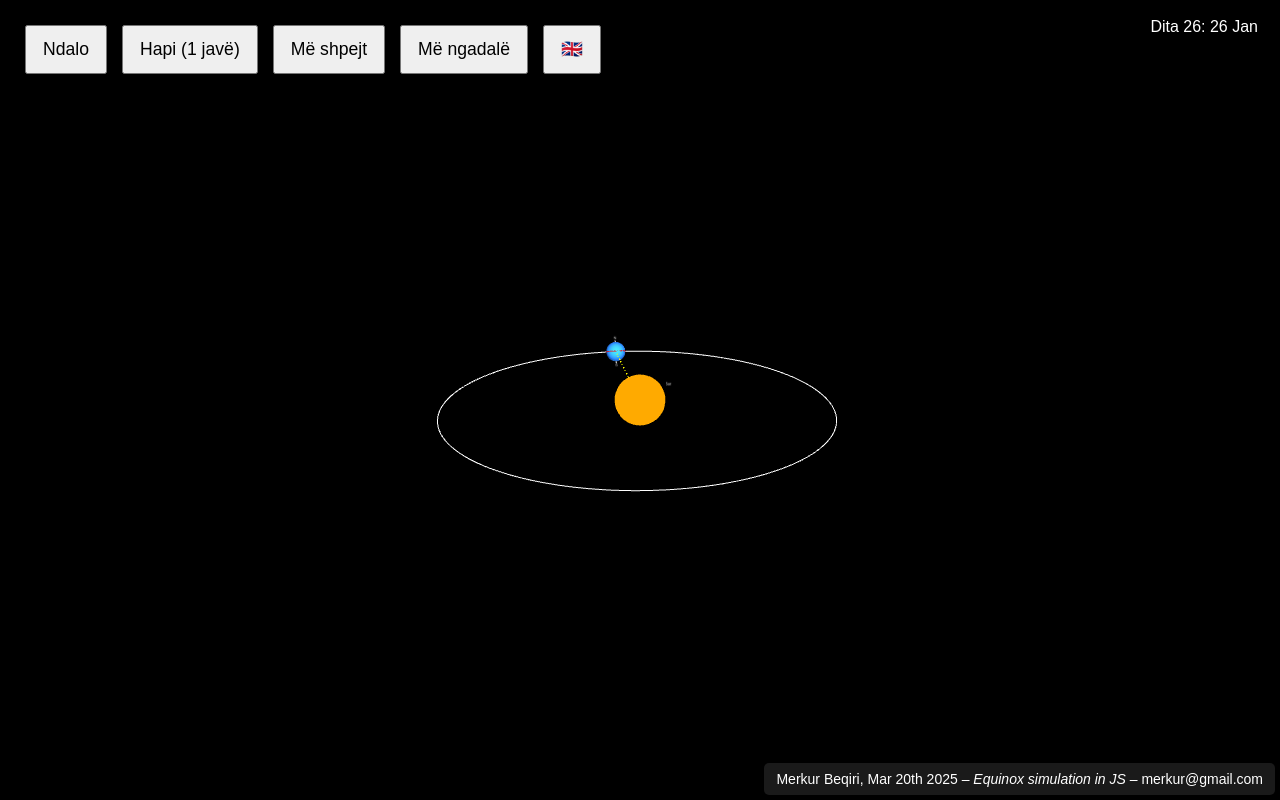
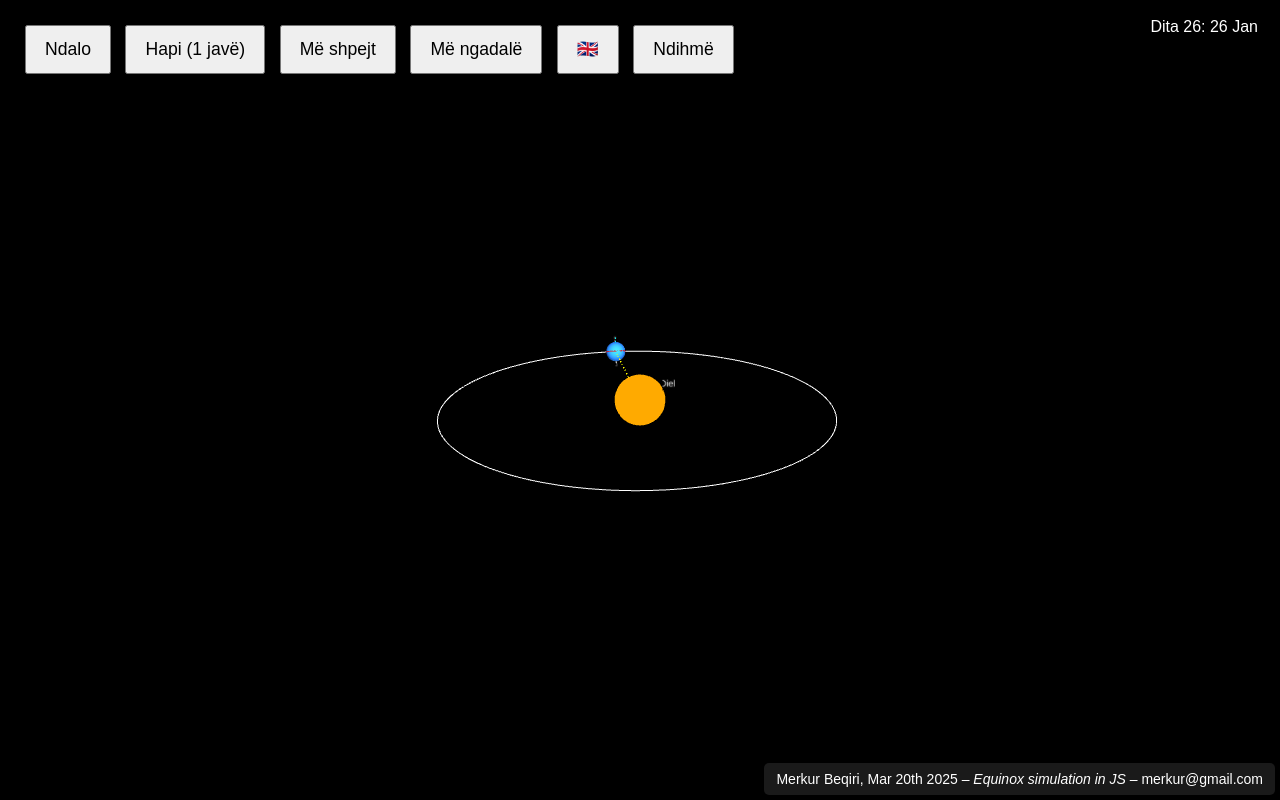
Before and after one commit to merkuri/equinox, a plain HTML site: page index.html in a window 1280 px wide. Drawn offline with nearby package versions, Linux system fonts and the light colour scheme; animation ran at ten frames a second.

Commit message:
Update index.html

```diff
--- a/index.html
+++ b/index.html
@@ -3,7 +3,7 @@
 <head>
   <meta name="viewport" content="width=device-width, initial-scale=1.0" />
   <meta charset="UTF-8" />
-  <title>3D Equinox Simulation (Ellipse Trail, Smaller Sun Label, Friendly Font)</title>
+  <title>3D Equinox Simulation (with Reference Axis & Help)</title>
   <script src="https://cdnjs.cloudflare.com/ajax/libs/three.js/r128/three.min.js"></script>
   <script src="https://cdn.jsdelivr.net/npm/three@0.128.0/examples/js/controls/OrbitControls.js"></script>
   <style>
@@ -21,11 +21,11 @@
       border-radius: 5px;
       z-index: 10;
       font-family: Arial, sans-serif;
-      font-size: 18px;
+      font-size: 16px;
     }
     button {
       margin: 5px;
-      padding: 12px 16px;
+      padding: 12px 18px;
       font-size: 1.1rem;
       cursor: pointer;
       font-family: inherit;
@@ -47,7 +47,7 @@
       top: 40%;
       left: 50%;
       transform: translate(-50%, -50%);
-      font-size: 48px;
+      font-size: 24px;
       color: magenta;
       text-shadow: 2px 2px 4px #000;
       display: none;
@@ -66,6 +66,29 @@
       z-index: 10;
       font-family: Arial, sans-serif;
     }
+
+    /* Help panel styling */
+    #helpPanel {
+      position: absolute;
+      top: 60px;
+      left: 10px;
+      width: 300px;
+      background: rgba(0,0,0,0.7);
+      color: #fff;
+      font-size: 14px;
+      font-family: Arial, sans-serif;
+      padding: 10px;
+      border-radius: 5px;
+      z-index: 20;
+      display: none; /* hidden by default */
+    }
+    #helpPanel h2 {
+      margin: 0 0 8px;
+    }
+    #helpPanel p {
+      margin: 8px 0;
+      line-height: 1.4em;
+    }
   </style>
 </head>
 <body>
@@ -75,9 +98,12 @@
     <button id="increaseSpeed">Faster</button>
     <button id="decreaseSpeed">Slower</button>
     <button id="toggleLang">🇬🇧</button>
+    <button id="helpBtn">Help</button>
   </div>
+
   <div id="dayDateCaption"></div>
   <div id="equinoxCaption"></div>
+  <div id="helpPanel"></div>
   <div id="signature">
     Merkur Beqiri, Mar 20th 2025 – <em>Equinox simulation in JS</em> – merkur@gmail.com
   </div>
@@ -85,20 +111,20 @@
   <script>
     let scene, camera, renderer, controls;
     let sunMesh, sunLabel, earthGroup, equatorRing, nsLine, nLabel, sLabel, sunRay;
-    let ellipseLine; // for ellipse trail
+    let ellipseLine; // orbit trail
     let isPaused = false;
     let isEquinoxPause = false;
     let lastEquinoxTriggered = -999;
     let day = 0;
     let speed = 0.5;
 
-    // Elliptical orbit parameters
-    const a = 15;        // semi-major axis
-    const e = 0.02;      // eccentricity
-    // day=172 => aphelion => E=pi
+    // For elliptical orbit
+    const a = 15;     // semi-major axis
+    const e = 0.02;   // eccentricity
+    // day=172 => E=π => aphelion
 
-    // Reversed sign tilt
-    const maxTilt = 23.5 * Math.PI / 180;
+    // Earth's tilt
+    const maxTilt = 23.5 * Math.PI / 180; // reversed sign later
 
     // Equinox days
     const eqSpring = 80;
@@ -112,20 +138,47 @@
     const monthNames_en = ["Jan","Feb","Mar","Apr","May","Jun","Jul","Aug","Sep","Oct","Nov","Dec"];
     const monthNames_al = ["Jan","Shk","Mar","Pri","Maj","Qer","Kor","Gus","Sht","Tet","Nën","Dhj"];
 
-    // UI Strings
+    // We'll store Earth sphere reference so we can spin it
+    let earthSphereRef = null;
+
+    // === UI Strings & help text (English/Albanian) ===
     const UIStrings = {
-      pause:    { en: "Pause",  al: "Ndalo" },
-      resume:   { en: "Resume", al: "Vazhdo" },
-      stepWeek: { en: "Step (1 week)", al: "Hapi (1 javë)" },
-      faster:   { en: "Faster", al: "Më shpejt" },
-      slower:   { en: "Slower", al: "Më ngadalë" },
-      dayLabel: { en: "Day",    al: "Dita" },
-      springEq: { en: "Spring Equinox!",  al: "Ekuinoksi i Pranverës!" },
-      autumnEq: { en: "Autumn Equinox!",  al: "Ekuinoksi i Vjeshtës!" }
+      pause:     { en: "Pause",  al: "Ndalo" },
+      resume:    { en: "Resume", al: "Vazhdo" },
+      stepWeek:  { en: "Step (1 week)", al: "Hapi (1 javë)" },
+      faster:    { en: "Faster", al: "Më shpejt" },
+      slower:    { en: "Slower", al: "Më ngadalë" },
+      dayLabel:  { en: "Day",    al: "Dita" },
+      springEq:  { en: "Spring Equinox!",  al: "Ekuinoksi i Pranverës!" },
+      autumnEq:  { en: "Autumn Equinox!",  al: "Ekuinoksi i Vjeshtës!" },
+      helpBtn:   { en: "Help",   al: "Ndihmë" },
+      helpTitle: { en: "Help & Legend", al: "Ndihmë & Legjenda" },
+      helpText:  {
+        en: "Use the buttons to pause/resume, step by 1 week, or adjust speed.\n" +
+            "Tap once on mobile to pause/resume, double tap to step 1 week.\n" +
+            "The Earth orbits in an ellipse (white circle) and tilts ±23.5° (red axis).\n" +
+            "The dashed axis (cyan) is a reference with zero tilt.\n" +
+            "At equinox, Earth briefly pauses, showing a message.\n" +
+            "Use the 'Lang' button to switch languages.\nEnjoy!",
+        al: "Përdorni butonat për të ndalur/vazhduar, për të hedhur një hap prej 1 jave, ose për të ndryshuar shpejtësinë.\n" +
+            "Në telefon: prekni një herë për ndaluar/vazhduar, prekni dy herë për të hedhur hap 1 javë.\n" +
+            "Toka rrotullohet në formë eliptike (rrathë bardhë) dhe anon ±23.5° (boshti i kuq).\n" +
+            "Boshti me vijë të ndërprerë (ngjyrë qielli) është referencë pa devijim.\n" +
+            "Në ekuinoks, Toka ndalon pak sekonda, duke shfaqur mesazh.\n" +
+            "Butoni 'Lang' ndryshon gjuhën.\nArgëtohu!"
+      },
+      sunLabel:  { en: "Sun",    al: "Diell" },
+      nLabel:    { en: "N",      al: "V" },
+      sLabel:    { en: "S",      al: "J" }
     };
 
-    // We'll store Earth sphere reference so we can spin it
-    let earthSphereRef = null;
+    // We'll keep references for help toggling
+    let helpShown = false;
+
+    // We also want a reference axis that doesn't tilt
+    // We'll keep it in a separate group that moves with Earth but doesn't rotate with Earth
+    let earthPivot;         // moves with Earth center
+    let refAxisLine;        // dashed line for reference axis
 
     function init(){
       scene = new THREE.Scene();
@@ -160,29 +213,20 @@
       sunMesh = new THREE.Mesh(sunGeo, sunMat);
       scene.add(sunMesh);
 
-      // Sun label (smaller)
-      sunLabel = createTextSprite("Sun","#fff", 0.4);
-      sunLabel.position.set(3,2,0);
-      scene.add(sunLabel);
+      // We'll create the Earth pivot for the reference axis line
+      earthPivot = new THREE.Group();
+      scene.add(earthPivot);
 
-      // Earth group
+      // Earth group (tilts)
       earthGroup = new THREE.Group();
-      scene.add(earthGroup);
+      earthPivot.add(earthGroup);
 
       // Earth sphere
-      // Make Earth sphere with radius=1, add segments for smoother results
-      const earthGeo = new THREE.SphereGeometry(1, 64, 64);
-
-      // Darker ocean-blue color
-      const earthMat = new THREE.MeshStandardMaterial({
-        color: 0x174F9B
-      });
-
+      const earthGeo = new THREE.SphereGeometry(1,64,64);
+      const earthMat = new THREE.MeshStandardMaterial({ color: 0x174F9B }); // dark ocean-blue
       const earthSphere = new THREE.Mesh(earthGeo, earthMat);
       earthGroup.add(earthSphere);
-
-      // Store reference for spinning
-      earthSphereRef = earthSphere;
+      earthSphereRef = earthSphere; // store for spin
 
       // Equator ring
       const eqGeo = new THREE.RingGeometry(0.98,1.0,64);
@@ -191,7 +235,7 @@
       equatorRing.rotation.x = Math.PI/2;
       earthGroup.add(equatorRing);
 
-      // N-S axis
+      // N-S axis (red line)
       const nsPoints = [new THREE.Vector3(0,1.2,0), new THREE.Vector3(0,-1.2,0)];
       const nsGeo = new THREE.BufferGeometry().setFromPoints(nsPoints);
       const nsMat = new THREE.LineBasicMaterial({ color:0xffffff });
@@ -199,37 +243,64 @@
       earthGroup.add(nsLine);
 
       // N & S label sprites
-      nLabel = createTextSprite("N","#fff",0.5);
-      sLabel = createTextSprite("S","#fff",0.5);
+      nLabel = createTextSprite(UIStrings.nLabel[currentLang], "#fff", 0.5);
+      sLabel = createTextSprite(UIStrings.sLabel[currentLang], "#fff", 0.5);
       nLabel.position.set(0,1.4,0);
       sLabel.position.set(0,-1.4,0);
       earthGroup.add(nLabel);
       earthGroup.add(sLabel);
 
+      // Reference axis (does not tilt) in dashed line
+      // We'll attach it to earthPivot (moves with Earth center, no tilt)
+      const refPts = [ new THREE.Vector3(0,1.5,0), new THREE.Vector3(0,-1.5,0) ];
+      const refGeo = new THREE.BufferGeometry().setFromPoints(refPts);
+      const refMat = new THREE.LineDashedMaterial({ color: 0x00ffff, dashSize: 0.2, gapSize: 0.2 });
+      refAxisLine = new THREE.Line(refGeo, refMat);
+      refAxisLine.computeLineDistances();
+      earthPivot.add(refAxisLine);
+
+      // We'll create the sun label now
+      sunLabel = createTextSprite(UIStrings.sunLabel[currentLang], "#fff", 0.9);
+      sunLabel.position.set(3,2,0);
+      scene.add(sunLabel);
+
       // Dashed sun ray
       const rayGeo = new THREE.BufferGeometry().setFromPoints([
-        new THREE.Vector3(0,0,0), new THREE.Vector3(1,0,0)
+        new THREE.Vector3(0,0,0),
+        new THREE.Vector3(1,0,0) // we'll update dynamically
       ]);
       const rayMat = new THREE.LineDashedMaterial({color:0xffff00, dashSize:0.5, gapSize:0.5});
       sunRay = new THREE.Line(rayGeo, rayMat);
       sunRay.computeLineDistances();
       scene.add(sunRay);
 
-      // Draw the elliptical orbit as a line from multiple points
+      // Draw ellipse
       drawEllipsePath();
 
-      // UI Buttons
+      // Buttons
       document.getElementById('pauseResume').onclick = togglePause;
       document.getElementById('stepWeek').onclick = stepWeek;
       document.getElementById('increaseSpeed').onclick = ()=> speed*=1.2;
       document.getElementById('decreaseSpeed').onclick = ()=> speed/=1.2;
       document.getElementById('toggleLang').onclick = toggleLang;
+      document.getElementById('helpBtn').onclick = toggleHelpPanel;
 
+      initTouchCommands();
       updateUIStrings();
-      initTouchCommands();
     }
 
-    // createTextSprite with adjustable scale
+    // Additional panel to show/hide help instructions
+    function toggleHelpPanel(){
+      helpShown = !helpShown;
+      const hp = document.getElementById('helpPanel');
+      if(helpShown){
+        hp.style.display = 'block';
+      } else {
+        hp.style.display = 'none';
+      }
+    }
+
+    // Create a text sprite
     function createTextSprite(txt, color="#fff", scale=0.8){
       const canvas = document.createElement('canvas');
       canvas.width=64; canvas.height=64;
@@ -249,11 +320,11 @@
       return sprite;
     }
 
+    // We create a line by sampling param E from 0..2π
     function drawEllipsePath(){
-      // We create a line by sampling param E from 0..2π
       let ellipsePoints=[];
       let segments=200;
-      const rNumer=a*(1-e*e); // ~14.994 for e=0.02, a=15
+      const rNumer=a*(1-e*e);
       for(let i=0; i<=segments; i++){
         let E = 2*Math.PI*(i/segments);
         let r = rNumer/(1 + e*Math.cos(E));
@@ -267,6 +338,7 @@
       scene.add(ellipseLine);
     }
 
+    // Tactile events
     function initTouchCommands(){
       let lastTapTime=0, tapTimeout=null;
       renderer.domElement.addEventListener('touchstart',(e)=>{
@@ -287,10 +359,10 @@
     }
 
     function togglePause(){
-      if(isEquinoxPause)return;
-      isPaused=!isPaused;
-      document.getElementById('pauseResume').textContent=
-        isPaused? UIStrings.resume[currentLang] : UIStrings.pause[currentLang];
+      if(isEquinoxPause) return;
+      isPaused = !isPaused;
+      document.getElementById('pauseResume').textContent =
+        isPaused ? UIStrings.resume[currentLang] : UIStrings.pause[currentLang];
     }
 
     function stepWeek(){
@@ -302,36 +374,73 @@
     }
 
     function toggleLang(){
-      currentLang=(currentLang==='en')?'al':'en';
+      currentLang = (currentLang==='en') ? 'al' : 'en';
       updateUIStrings();
     }
 
+    // Update all UI labels and the help text based on currentLang
     function updateUIStrings(){
-      document.getElementById('pauseResume').textContent=
-        isPaused? UIStrings.resume[currentLang]:UIStrings.pause[currentLang];
-      document.getElementById('stepWeek').textContent=UIStrings.stepWeek[currentLang];
-      document.getElementById('increaseSpeed').textContent=UIStrings.faster[currentLang];
-      document.getElementById('decreaseSpeed').textContent=UIStrings.slower[currentLang];
+      document.getElementById('pauseResume').textContent =
+        isPaused? UIStrings.resume[currentLang] : UIStrings.pause[currentLang];
+      document.getElementById('stepWeek').textContent = UIStrings.stepWeek[currentLang];
+      document.getElementById('increaseSpeed').textContent = UIStrings.faster[currentLang];
+      document.getElementById('decreaseSpeed').textContent = UIStrings.slower[currentLang];
+      document.getElementById('helpBtn').textContent = UIStrings.helpBtn[currentLang];
+
       // Opposite flag
-      const langBtn=document.getElementById('toggleLang');
+      const langBtn = document.getElementById('toggleLang');
       if(currentLang==='en'){
         langBtn.textContent='🇦🇱';
       } else {
         langBtn.textContent='🇬🇧';
       }
+
+      // Day/date
       updateDayDateCaption(day);
+
+      // Help panel text
+      const helpPanel = document.getElementById('helpPanel');
+      let lines = UIStrings.helpText[currentLang].split('\n');
+      let html = `<h2>${UIStrings.helpTitle[currentLang]}</h2>`;
+      lines.forEach(line => {
+        html += `<p>${line}</p>`;
+      });
+      helpPanel.innerHTML = html;
+
+      // Rebuild the Sun & N/S labels with the new language
+      rebuildLabels();
+    }
+
+    // Rebuild Sun, N, S labels if language changed
+    function rebuildLabels(){
+      // Remove old sprites
+      if(sunLabel && sunLabel.parent) sunLabel.parent.remove(sunLabel);
+      if(nLabel && nLabel.parent) nLabel.parent.remove(nLabel);
+      if(sLabel && sLabel.parent) sLabel.parent.remove(sLabel);
+
+      // Build new
+      sunLabel = createTextSprite(UIStrings.sunLabel[currentLang], "#fff", 0.9);
+      sunLabel.position.set(3,2,0);
+      scene.add(sunLabel);
+
+      nLabel = createTextSprite(UIStrings.nLabel[currentLang], "#fff", 0.5);
+      sLabel = createTextSprite(UIStrings.sLabel[currentLang], "#fff", 0.5);
+      nLabel.position.set(0,1.4,0);
+      sLabel.position.set(0,-1.4,0);
+      earthGroup.add(nLabel);
+      earthGroup.add(sLabel);
     }
 
     function animate(){
       requestAnimationFrame(animate);
+
       if(!isPaused && !isEquinoxPause){
-        // increment day
         day+=speed;
         if(day>=365) day-=365;
 
-        // spin the Earth on its own axis
+        // spin Earth
         if(earthSphereRef){
-          earthSphereRef.rotation.y += 0.02; // Adjust spin speed as desired
+          earthSphereRef.rotation.y += 0.02;
         }
       }
       updateEarthPositionAndTilt(day);
@@ -343,79 +452,90 @@
     }
 
     function updateEarthPositionAndTilt(d){
-      // param E => day=172 => E=π => aphelion => a(1-e^2)/(1+ e cosE)
+      // elliptical param
       const E = 2*Math.PI*((d-172)/365);
-      const rNumer=a*(1-e*e);
-      const rDenom=1+ e*Math.cos(E);
-      const r=rNumer/rDenom;
-      const ex=r*Math.cos(E);
-      const ez=r*Math.sin(E);
-      earthGroup.position.set(ex,0,ez);
+      const rNumer = a*(1-e*e);
+      const rDenom = 1+ e*Math.cos(E);
+      const r = rNumer/rDenom;
+      const ex = r*Math.cos(E);
+      const ez = r*Math.sin(E);
 
-      // reversed tilt sign => alpha= -maxTilt sin(...)
-      const alpha=-maxTilt*Math.sin(2*Math.PI*((d-80)/365));
+      // Position the pivot at Earth's center (no rotation)
+      earthPivot.position.set(ex, 0, ez);
 
-      const lenXZ=Math.sqrt(ex*ex + ez*ez)||1e-6;
-      let Nx=0,Ny=0,Nz=0;
+      // reversed tilt => alpha= -maxTilt*sin(...)
+      const alpha = -maxTilt * Math.sin(2*Math.PI*((d-80)/365));
+      // Compute N vector
+      const lenXZ = Math.sqrt(ex*ex + ez*ez)||1e-6;
+      let Nx=0, Ny=0, Nz=0;
       if(lenXZ>1e-6){
-        Nx=(ex/lenXZ)*Math.sin(alpha);
-        Nz=(ez/lenXZ)*Math.sin(alpha);
+        Nx = (ex/lenXZ)*Math.sin(alpha);
+        Nz = (ez/lenXZ)*Math.sin(alpha);
       }
-      Ny=Math.cos(alpha);
+      Ny = Math.cos(alpha);
 
-      const fromVec=new THREE.Vector3(0,1,0);
-      const toVec=new THREE.Vector3(Nx,Ny,Nz).normalize();
-      const quat=new THREE.Quaternion().setFromUnitVectors(fromVec,toVec);
+      // orient EarthGroup => local Y => (Nx,Ny,Nz)
+      const fromVec = new THREE.Vector3(0,1,0);
+      const toVec   = new THREE.Vector3(Nx,Ny,Nz).normalize();
+      const quat    = new THREE.Quaternion().setFromUnitVectors(fromVec, toVec);
       earthGroup.quaternion.copy(quat);
 
-      // sunRay
+      // SunRay: end short of Earth's surface
+      // distance is r, we subtract ~1.1 to stop short
+      const dist = r;
+      let shorten = 1.1; // distance from Earth's center so arrow doesn't overlap sphere
+      if(dist<=shorten) shorten=dist*0.9; // just in case
+      const ratio = (dist - shorten)/dist;
+      const rx = ex*ratio;
+      const rz = ez*ratio;
+
       sunRay.geometry.setFromPoints([
         new THREE.Vector3(0,0,0),
-        new THREE.Vector3(ex,0,ez)
+        new THREE.Vector3(rx,0,rz)
       ]);
-      sunRay.geometry.attributes.position.needsUpdate=true;
+      sunRay.geometry.attributes.position.needsUpdate = true;
       sunRay.computeLineDistances();
     }
 
     function checkEquinoxAutoPause(d){
-      const today=Math.floor(d);
+      const today = Math.floor(d);
       if(!isEquinoxPause && !isPaused){
-        if((today===eqSpring||today===eqAutumn)&& today!==lastEquinoxTriggered){
-          lastEquinoxTriggered=today;
-          isEquinoxPause=true;
-          isPaused=true;
-          document.getElementById('pauseResume').textContent=UIStrings.resume[currentLang];
-          const eqCap=document.getElementById('equinoxCaption');
+        if((today===eqSpring || today===eqAutumn) && today!==lastEquinoxTriggered){
+          lastEquinoxTriggered = today;
+          isEquinoxPause = true;
+          isPaused = true;
+          document.getElementById('pauseResume').textContent = UIStrings.resume[currentLang];
+          const eqCap = document.getElementById('equinoxCaption');
           if(today===eqSpring){
-            eqCap.textContent=UIStrings.springEq[currentLang];
+            eqCap.textContent = UIStrings.springEq[currentLang];
           } else {
-            eqCap.textContent=UIStrings.autumnEq[currentLang];
+            eqCap.textContent = UIStrings.autumnEq[currentLang];
           }
-          eqCap.style.display='block';
+          eqCap.style.display = 'block';
           setTimeout(()=>{
             eqCap.style.display='none';
             isEquinoxPause=false;
             isPaused=false;
-            document.getElementById('pauseResume').textContent=UIStrings.pause[currentLang];
+            document.getElementById('pauseResume').textContent = UIStrings.pause[currentLang];
           },1500);
         }
       }
     }
 
     function updateDayDateCaption(d){
-      const dayInt=Math.floor(d)+1;
-      const dateString=dayToDateString(dayInt,currentLang);
-      const label=(currentLang==='en')? UIStrings.dayLabel.en:UIStrings.dayLabel.al;
-      document.getElementById('dayDateCaption').textContent=`${label} ${dayInt}: ${dateString}`;
+      const dayInt = Math.floor(d)+1;
+      const dateString = dayToDateString(dayInt,currentLang);
+      const label = (currentLang==='en') ? UIStrings.dayLabel.en : UIStrings.dayLabel.al;
+      document.getElementById('dayDateCaption').textContent = `${label} ${dayInt}: ${dateString}`;
     }
 
-    function dayToDateString(dayNum,lang){
-      let m=0,daysLeft=dayNum;
+    function dayToDateString(dayNum, lang){
+      let m=0, daysLeft=dayNum;
       while(m<12 && daysLeft>monthDays[m]){
-        daysLeft-=monthDays[m];
+        daysLeft -= monthDays[m];
         m++;
       }
-      const monthName=(lang==='en')? monthNames_en[m]:monthNames_al[m];
+      const monthName = (lang==='en') ? monthNames_en[m] : monthNames_al[m];
       if(lang==='en'){
         return `${monthName} ${daysLeft}`;
       } else {
@@ -427,7 +547,7 @@
     animate();
 
     window.addEventListener('resize',()=>{
-      camera.aspect=window.innerWidth/window.innerHeight;
+      camera.aspect = window.innerWidth/window.innerHeight;
       camera.updateProjectionMatrix();
       renderer.setSize(window.innerWidth,window.innerHeight);
     });
```
